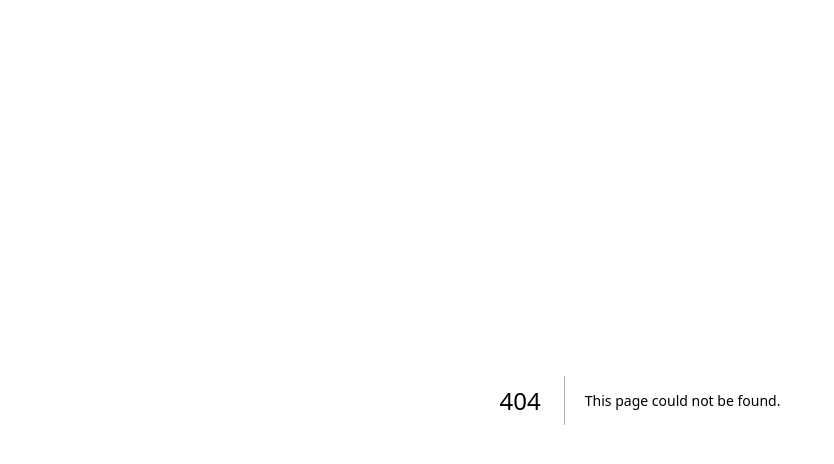
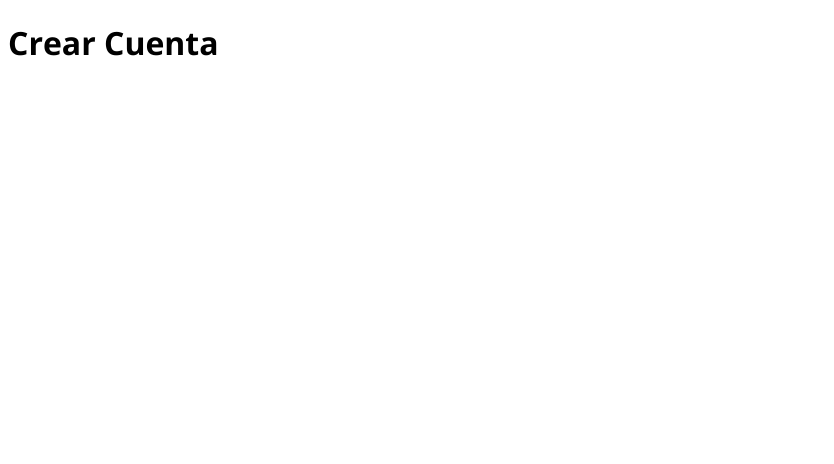
Before and after one commit to paulpichon/tlaxcala-en-imagenes-app, a Next.js app: page /cuentas/crear-cuenta in a window 1280 px wide. Before the commit this address had no page. Shown: the top 464 px of the page, without its empty margins (0-834 px from the left). Built offline with nearby package versions, Linux system fonts and the light colour scheme.

Commit message:
feat: creacion de ruta para pagina crear cuenta con layout anidados

```diff
--- /dev/null
+++ b/src/app/cuentas/crear-cuenta/page.tsx
@@ -0,0 +1,9 @@
+// Pagina para crear cuenta
+
+export default function CrearCuenta() {
+    return (
+        <div>
+            <h1>Crear Cuenta</h1>
+        </div>
+    );
+}
--- /dev/null
+++ b/src/app/cuentas/layout.tsx
@@ -0,0 +1,29 @@
+// Se usara Layouts Anidados en la estructura del proyecto
+// https://chatgpt.com/c/674542f3-d5bc-8002-847c-c817ca29ba97
+
+// Meta datos NEXTJS
+import { Metadata } from "next";
+
+// metadatos
+export const metadata: Metadata = {
+    title: "Tlaxcala En Imágenes | Crear cuenta",
+    description: "El lugar donde encuentras gente de Tlaxcala",
+  };
+
+export default function RootLayout({
+    children,
+  }: Readonly<{
+    children: React.ReactNode;
+  }>) {
+    return (
+      <html lang="es">
+        <meta
+          name="viewport"
+          content="width=device-width, initial-scale=1, maximum-scale=1, user-scalable=no"
+        />
+        <body>
+          {children}
+        </body>
+      </html>
+    );
+  }
--- a/src/app/page.tsx
+++ b/src/app/page.tsx
@@ -53,7 +53,7 @@ export default function Home() {
 
               </div>
               <div className="boton boton_crear_cuenta">
-              <Link className="a_links" href="/crear-cuenta">
+              <Link className="a_links" href="/cuentas/crear-cuenta">
                 Crear una cuenta
               </Link>
               </div>
```
